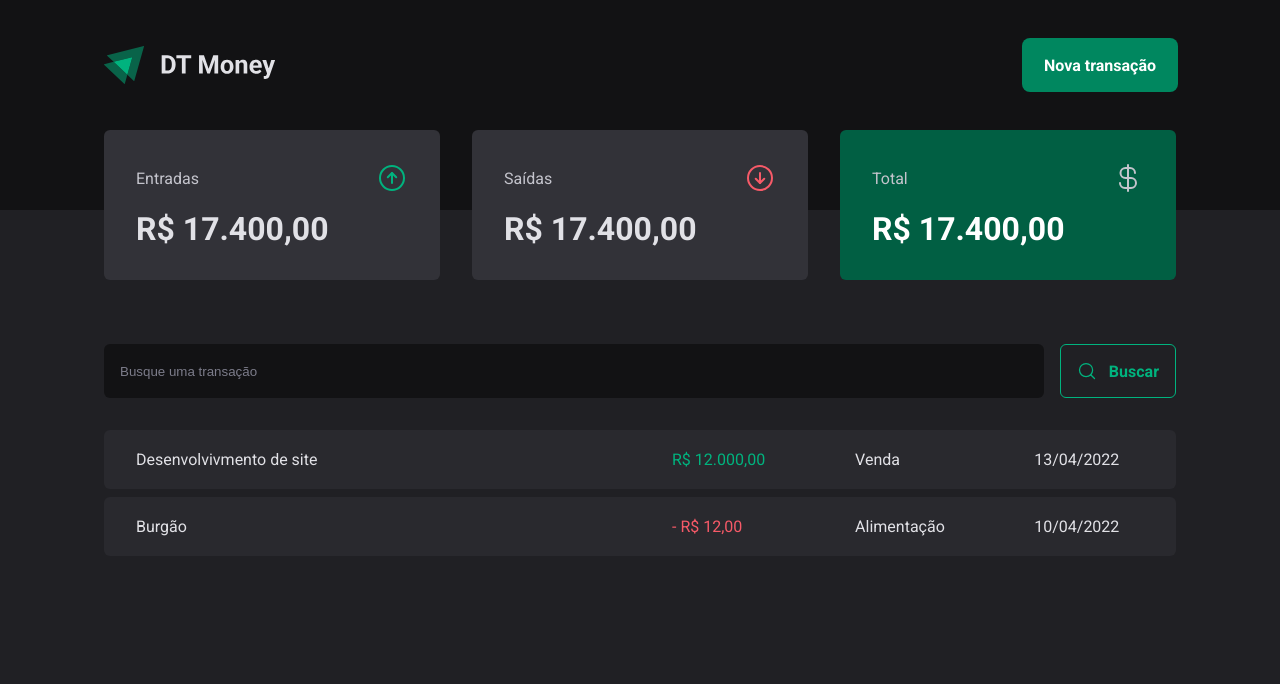
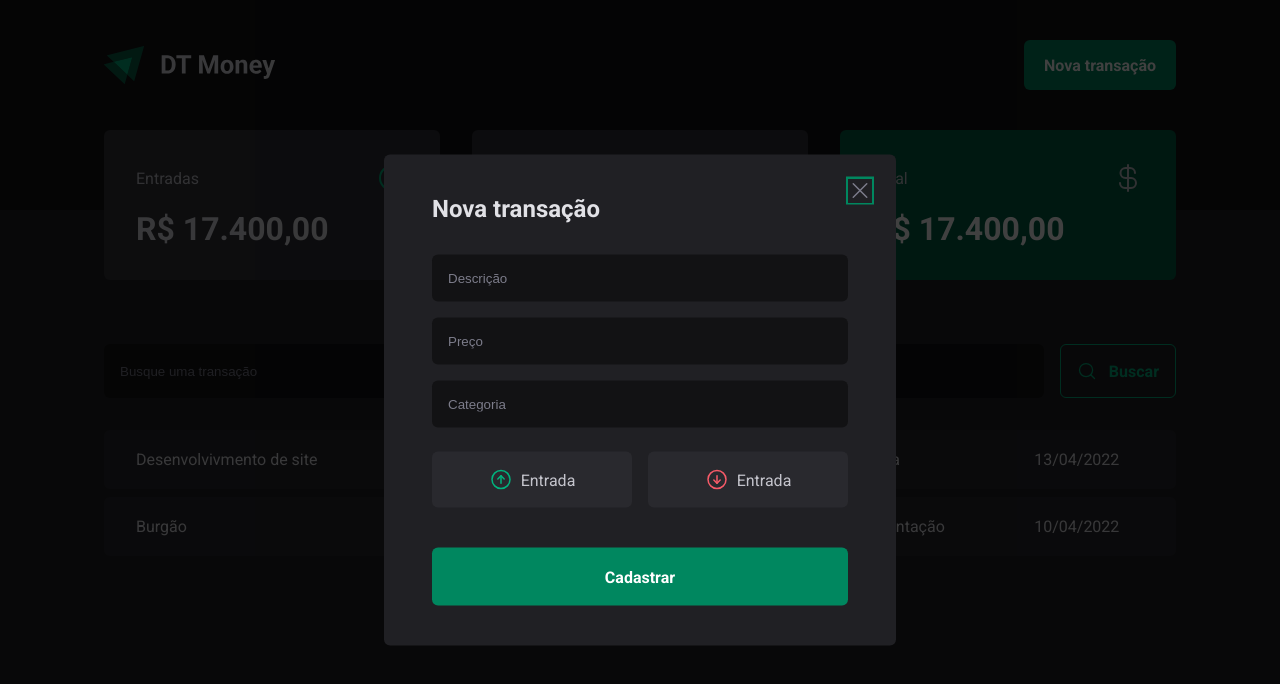
Before and after one commit to erickmarquesc/DTMoney, a React (Vite) app: page / in a window 1280 px wide. Both pictures are taken after a click on the button "Nova transação". Shown: the top 684 px of the page. Built offline with nearby package versions, Linux system fonts and the light colour scheme.

Commit message:
feat: :zap: created modal

```diff
--- a/src/components/Header/index.tsx
+++ b/src/components/Header/index.tsx
@@ -1,4 +1,6 @@
 import { HeaderContainer, HeaderContent, NewTransactionButton } from "./styles";
+import { NewTransactionModal } from "../NewTransactionModal/inde";
+import * as Dialog from '@radix-ui/react-dialog';
 import logoImg from "../../assets/Logo.svg"
 
 export function Header() {
@@ -8,7 +10,13 @@
 
         <img src={logoImg} alt="" />
 
-        <NewTransactionButton>Nova transação</NewTransactionButton>
+        <Dialog.Root>
+          <Dialog.Trigger asChild>
+            <NewTransactionButton>Nova transação</NewTransactionButton>
+          </Dialog.Trigger>
+
+          <NewTransactionModal/>
+        </Dialog.Root>
 
       </HeaderContent>
     </HeaderContainer>
--- /dev/null
+++ b/src/components/NewTransactionModal/inde.tsx
@@ -0,0 +1,45 @@
+import { CloseButton, Content, Overlay, TransactionType, TransactionTypeButton } from './style';
+import { ArrowCircleDown, ArrowCircleUp, X } from 'phosphor-react';
+import * as Dialog from '@radix-ui/react-dialog';
+
+export function NewTransactionModal() {
+  return (
+    <Dialog.Portal>
+
+      <Overlay />
+
+      <Content>
+        <Dialog.Title>Nova transação</Dialog.Title>
+
+        <CloseButton>
+          <X size={24}/>
+        </CloseButton>
+
+        <form action="">
+
+          <input type="text" placeholder="Descrição" required />
+          <input type="number" placeholder="Preço" required />
+          <input type="text" placeholder="Categoria" required />
+
+          <TransactionType>
+            <TransactionTypeButton variant='income' value='income'>
+              <ArrowCircleUp size={24}/>
+              Entrada
+            </TransactionTypeButton>
+
+            <TransactionTypeButton variant='outcome' value='outcome'>
+              <ArrowCircleDown size={24}/>
+              Entrada
+            </TransactionTypeButton>
+          </TransactionType>
+
+          <button type="submit">
+            Cadastrar
+          </button>
+
+        </form>
+      </Content>
+
+    </Dialog.Portal>
+  );
+};
--- /dev/null
+++ b/src/components/NewTransactionModal/style.ts
@@ -0,0 +1,121 @@
+import * as RadioGroup from '@radix-ui/react-radio-group';
+import * as Dialog from '@radix-ui/react-dialog';
+import styled from 'styled-components';
+
+export const Overlay = styled(Dialog.Overlay)`
+  inset: 0;
+  width: 100vw;
+  height: 100vh;
+  position: fixed;
+  background: rgba(0,0,0,0.75);
+`;
+
+export const Content = styled(Dialog.Content)`
+  top: 50%;
+  left: 50%;
+  position: fixed;
+  min-width: 32rem;
+  border-radius: 6px;
+  padding: 2.5rem 3rem;
+  transform: translate(-50%, -50%);
+  background: ${(props) => props.theme['gray-800']};
+
+
+  form{
+    gap: 1rem;
+    display: flex;
+    margin-top: 2rem;
+    flex-direction: column;
+
+    input{
+      border: 0;
+      padding: 1rem;
+      border-radius: 6px;
+      color: ${(props) => props.theme['gray-300']};
+      background: ${(props) => props.theme['gray-900']};
+
+      &::placeholder{
+        color: ${(props) => props.theme['gray-500']};
+      }
+    }
+
+    button[type="submit"]{
+      border: 0;
+      height: 58px;
+      cursor: pointer;
+      font-weight: bold;
+      padding: 0 1.25rem;
+      border-radius: 6px;
+      margin-top: 1.5rem;
+      color: ${(props) => props.theme.white};
+      background: ${(props) => props.theme['green-500']};
+
+      transition: background-color 0.2s;
+
+      &:hover{
+        background: ${(props) => props.theme['green-700']};
+      }
+    }
+  }
+`;
+
+export const CloseButton = styled(Dialog.Close)`
+  border: 0;
+  top: 1.5rem;
+  right: 1.5rem;
+  line-height: 0;
+  cursor: pointer;
+  position: absolute;
+  background: transparent;
+  color: ${(props) => props.theme['gray-500']};
+`;
+
+interface TransactionTypeButtonProps {
+  variant: 'income' | 'outcome';
+};
+
+export const TransactionType = styled(RadioGroup.Root)`
+  gap: 1rem;
+  display: grid;
+  margin-top: 0.5rem;
+  grid-template-columns: repeat(2,1fr);
+`;
+
+export const TransactionTypeButton = styled(RadioGroup.Item) <TransactionTypeButtonProps>`
+  border: 0;
+  gap: 0.5rem;
+  padding: 1rem;
+  display: flex;
+  cursor: pointer;
+  border-radius: 6px;
+  align-items: center;
+  justify-content: center;
+  color: ${(props) => props.theme['gray-300']};
+  background: ${(props) => props.theme['gray-700']};
+
+  transition: background-color 0.2s;
+
+  svg{
+    color: ${(props) => props.variant === 'income'
+      ? props.theme['green-300']
+      : props.theme['red-300']
+    };
+  }
+
+  &[data-state='checked']{
+    color: ${(props) => props.theme.white};
+    background: ${(props) => props.variant === 'income'
+      ? props.theme["green-500"]
+      : props.theme['red-500']
+    };
+
+    svg{
+      color: ${(props) => props.theme.white};
+    }
+  }
+
+  &[data-state='unchecked']:hover{
+    background: ${(props) => props.theme['gray-600']};
+  }
+
+`;
```
